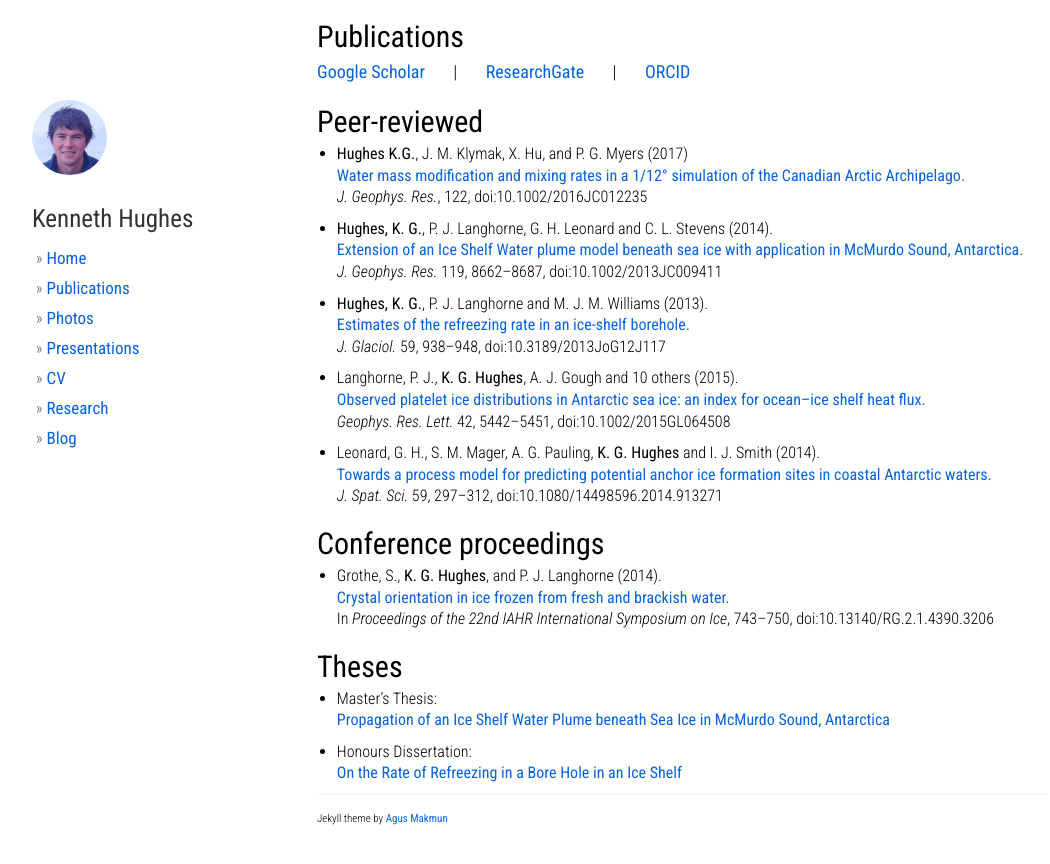
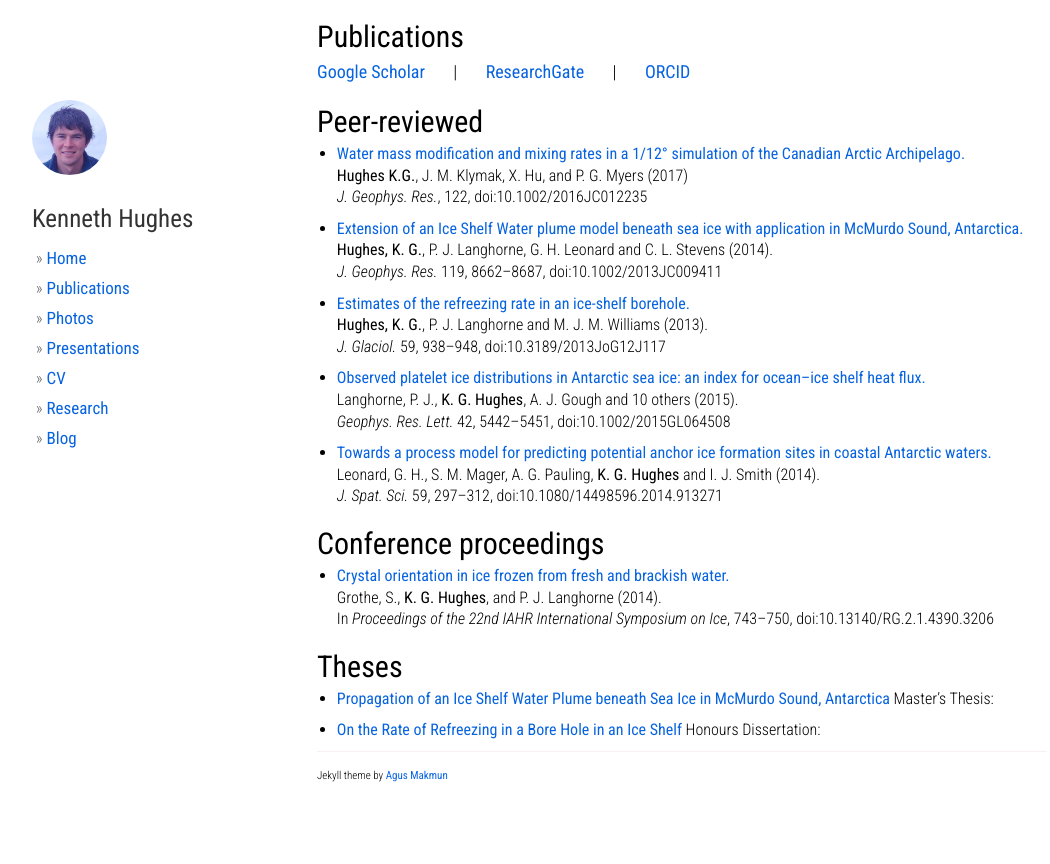
Before and after one commit to hugke729/hugke729.github.io, a Jekyll site: the page built from publications/index.md, in a window 1280 px wide. Shown: the top 864 px of the page, without its empty margins (53-1103 px from the left). Built offline with Jekyll 4.4.1, drawn with Linux system fonts in a browser that asks for light colours; nearby versions of some CDN libraries.

Commit message:
Put titles first

```diff
--- a/publications/index.md
+++ b/publications/index.md
@@ -10,39 +10,39 @@ css: publications
 
 ## Peer-reviewed
 
-* __Hughes K.G.__, J. M. Klymak, X. Hu, and P. G. Myers (2017)
-[Water mass modification and mixing rates in a 1/12° simulation of the Canadian Arctic Archipelago.][pr5]
+* [Water mass modification and mixing rates in a 1/12° simulation of the Canadian Arctic Archipelago.][pr5]
+__Hughes K.G.__, J. M. Klymak, X. Hu, and P. G. Myers (2017)
 *J. Geophys. Res.*, 122, doi:10.1002/2016JC012235
 
-* __Hughes, K. G.__, P. J. Langhorne, G. H. Leonard and C. L. Stevens (2014).
-[Extension of an Ice Shelf Water plume model beneath sea ice with application in McMurdo Sound, Antarctica.][pr4]
+* [Extension of an Ice Shelf Water plume model beneath sea ice with application in McMurdo Sound, Antarctica.][pr4]
+__Hughes, K. G.__, P. J. Langhorne, G. H. Leonard and C. L. Stevens (2014).
 *J. Geophys. Res.* 119, 8662–8687, doi:10.1002/2013JC009411
 
-* __Hughes, K. G.__, P. J. Langhorne and M. J. M. Williams (2013).
-[Estimates of the refreezing rate in an ice-shelf borehole.][pr3]
+* [Estimates of the refreezing rate in an ice-shelf borehole.][pr3]
+__Hughes, K. G.__, P. J. Langhorne and M. J. M. Williams (2013).
 *J. Glaciol.* 59, 938–948, doi:10.3189/2013JoG12J117
 
-* Langhorne, P. J., __K. G. Hughes__, A. J. Gough and 10 others (2015).
-[Observed platelet ice distributions in Antarctic sea ice: an index for ocean–ice shelf heat flux.][pr2]
+* [Observed platelet ice distributions in Antarctic sea ice: an index for ocean–ice shelf heat flux.][pr2]
+Langhorne, P. J., __K. G. Hughes__, A. J. Gough and 10 others (2015).
 *Geophys. Res. Lett.* 42, 5442–5451, doi:10.1002/2015GL064508
 
-* Leonard, G. H., S. M. Mager, A. G. Pauling, __K. G. Hughes__ and I. J. Smith (2014).
-[Towards a process model for predicting potential anchor ice formation sites in coastal Antarctic waters.][pr1]
+* [Towards a process model for predicting potential anchor ice formation sites in coastal Antarctic waters.][pr1]
+Leonard, G. H., S. M. Mager, A. G. Pauling, __K. G. Hughes__ and I. J. Smith (2014).
 *J. Spat. Sci.* 59, 297–312, doi:10.1080/14498596.2014.913271
 
 ## Conference proceedings
 
-* Grothe, S., __K. G. Hughes__, and P. J. Langhorne (2014).
-[Crystal orientation in ice frozen from fresh and brackish water.][cp1]
+* [Crystal orientation in ice frozen from fresh and brackish water.][cp1]
+Grothe, S., __K. G. Hughes__, and P. J. Langhorne (2014).
 In *Proceedings of the 22nd IAHR International Symposium on Ice*, 743–750, doi:10.13140/RG.2.1.4390.3206
 
 ## Theses
 
-- Master’s Thesis:
-[Propagation of an Ice Shelf Water Plume beneath Sea Ice in McMurdo Sound, Antarctica][mt]
+* [Propagation of an Ice Shelf Water Plume beneath Sea Ice in McMurdo Sound, Antarctica][mt]
+Master’s Thesis:
 
-- Honours Dissertation:
-[On the Rate of Refreezing in a Bore Hole in an Ice Shelf][ht]
+* [On the Rate of Refreezing in a Bore Hole in an Ice Shelf][ht]
+Honours Dissertation:
 
 [oi]: http://orcid.org/0000-0001-5066-3310
 [rg]: https://www.researchgate.net/profile/Kenneth_Hughes2
```
